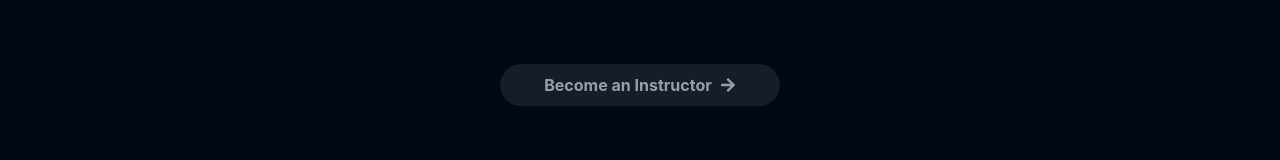
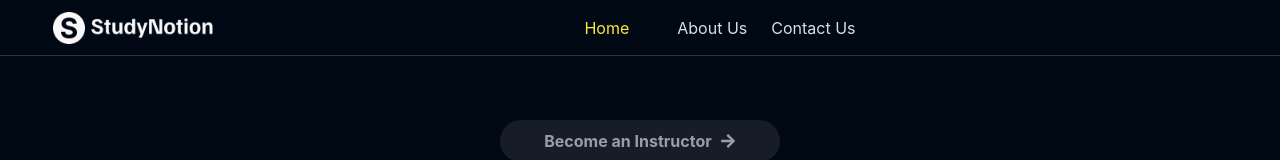
Before and after one commit to veepanshu-kasana/codeverse-edtech-platform, a React (Create React App) app: page / in a window 1280 px wide. Shown: the top 160 px of the page. Built offline with nearby package versions, Linux system fonts and the light colour scheme; no server answers.

Commit message:
feat(ui): implement initial navbar structure

```diff
--- a/package.json
+++ b/package.json
@@ -3,16 +3,20 @@
   "version": "0.1.0",
   "private": true,
   "dependencies": {
+    "@reduxjs/toolkit": "^2.6.1",
     "axios": "^1.8.1",
     "concurrently": "^9.1.2",
     "cra-template": "1.2.0",
     "react": "^19.0.0",
     "react-dom": "^19.0.0",
+    "react-hot-toast": "^2.5.2",
     "react-icons": "^5.4.0",
     "react-rating-stars-component": "^2.2.0",
+    "react-redux": "^9.2.0",
     "react-router-dom": "^7.1.1",
     "react-scripts": "5.0.1",
     "react-type-animation": "^3.2.0",
+    "redux-toolkit": "^1.1.2",
     "swiper": "^11.2.5"
   },
   "scripts": {
--- a/src/App.js
+++ b/src/App.js
@@ -1,10 +1,12 @@
 import './App.css';
 import { Route, Routes } from 'react-router-dom';
-import {Home} from "./pages/Home";
+import { Home } from "./pages/Home";
+import { Navbar } from './components/common/Navbar';
 
 function App() {
   return (
     <div className='w-screen min-h-screen bg-richblack-900 flex flex-col font-inter'>
+    <Navbar/>
       <Routes>
         <Route path='/' element={<Home/>}/>
       </Routes>
--- /dev/null
+++ b/src/components/common/Navbar.jsx
@@ -0,0 +1,51 @@
+import React from 'react';
+import Logo from "../../assets/Logo/Logo-Full-Light.png";
+import { Link, matchPath } from 'react-router-dom';
+import { NavbarLinks } from "../../data/navbar-links";
+import { useLocation } from 'react-router-dom';
+
+export const Navbar = () => {
+
+  const location = useLocation();
+  const matchRoute = (route) => {
+    return matchPath({path:route}, location.pathname);
+  }
+
+  return (
+    <div className='flex h-14 items-center justify-center border-b-[1px] border-b-richblack-700'>
+      <div className='flex w-11/12 max-w-maxContent items-center justify-between'>
+
+        <Link>
+          <img src={Logo} width={160} height={42} loading='lazy' alt=''/>
+        </Link>
+
+        <nav>
+          <ul className='flex gap-x-6 text-richblack-25'>
+            {
+              NavbarLinks.map((link, index) => (
+                <li key={index}>
+                  {
+                    link.title === 'Catalog' ? (<div></div>) : (
+                      <Link to={link?.path}>
+                        <p className={`${ matchRoute(link?.path) ? "text-yellow-25" : "text-richblack-25"}`}>
+                          {link.title}
+                        </p>
+                      </Link>
+                    )
+                  }
+                </li>
+              ))
+            }
+          </ul>
+        </nav>
+
+        {/* Login/SignUp/Dashboard */}
+        <div className='flex gap-x-4 items-center'>
+
+        </div>
+
+
+      </div>
+    </div>
+  )
+}
--- a/src/data/navbar-links.js
+++ b/src/data/navbar-links.js
@@ -5,7 +5,7 @@ export const NavbarLinks = [
   },
   {
     title: "Catalog",
-    path: '/catalog',
+    // path: '/catalog',
   },
   {
     title: "About Us",
--- a/src/index.js
+++ b/src/index.js
@@ -3,12 +3,23 @@ import ReactDOM from 'react-dom/client';
 import './index.css';
 import App from './App';
 import { BrowserRouter } from 'react-router-dom';
+import { Provider } from 'react-redux';
+import rootReducer from './reducer';
+import { configureStore } from '@reduxjs/toolkit';
+import { Toaster } from 'react-hot-toast';
+
+const store = configureStore({
+  reducer:rootReducer,
+});
 
 const root = ReactDOM.createRoot(document.getElementById('root'));
 root.render(
   <React.StrictMode>
-    <BrowserRouter>
-      <App />
-    </BrowserRouter>
+    <Provider store={store}>
+      <BrowserRouter>
+        <App />
+        <Toaster />
+      </BrowserRouter>
+    </Provider>
   </React.StrictMode>
 );
--- /dev/null
+++ b/src/reducer/index.js
@@ -0,0 +1,8 @@
+import { combineReducers } from "@reduxjs/toolkit";
+import authReducer from "../slices/authSlice";
+
+const rootReducer = combineReducers({
+    auth: authReducer,
+});
+
+export default rootReducer;
--- /dev/null
+++ b/src/slices/authSlice.js
@@ -0,0 +1,18 @@
+import { createSlice } from "@reduxjs/toolkit";
+
+const initialState = {
+    token: localStorage.getItem("token") ? JSON.parse(localStorage.getItem("token")) : null,
+};
+
+const authSlice = createSlice({
+    name:"auth",
+    initialState: initialState,
+    reducers: {
+        setToken(state, value) {
+            state.token = value.payload;
+        },
+    },
+});
+
+export const {setToken} = authSlice.actions;
+export default authSlice.reducer;
--- /dev/null
+++ b/src/slices/cartSlice.js
@@ -0,0 +1,22 @@
+import { createSlice } from "@reduxjs/toolkit";
+import { toast } from "react-hot-toast";
+
+const initialState = {
+    totalItems: localStorage.getItem("totalItems") ? JSON.parse(localStorage.getItem("totalItems")) : 0,
+};
+
+const cartSlice = createSlice({
+    name:"cart",
+    initialState: initialState,
+    reducers: {
+        setTotalItems(state, value) {
+            state.token = value.payload;
+        },
+        //AddToCart
+        //RemoveFromCart
+        //ResetCart
+    },
+});
+
+export const {setTotalItems} = cartSlice.actions;
+export default cartSlice.reducer;
--- /dev/null
+++ b/src/slices/profileSlice.js
@@ -0,0 +1,18 @@
+import { createSlice } from "@reduxjs/toolkit";
+
+const initialState = {
+    user:null,
+};
+
+const profileSlice = createSlice({
+    name:"profile",
+    initialState: initialState,
+    reducers: {
+        setUser(state, value) {
+            state.user = value.payload;
+        },
+    },
+});
+
+export const {setUser} = profileSlice.actions;
+export default profileSlice.reducer;
```
Also changed, not shown: 1 other file (tests, documents, lock files or other folders).
